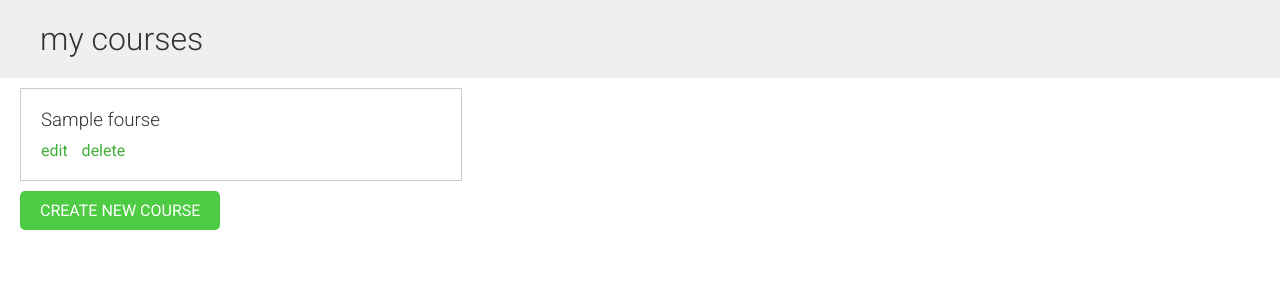
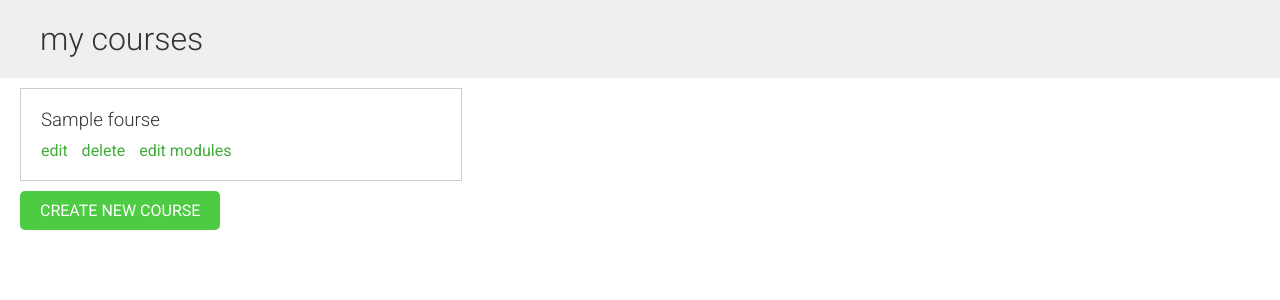
Before and after one commit to azumarions/Django_Project, a Django app: template django_learning/educa/courses/templates/courses/manage/course/list.html in a window 1280 px wide. Shown: the part 54-354 px from the top of the page. Run offline with Django 3.2, Linux system fonts and the light colour scheme; the template is opened without the code that fills it: most values are stand-ins (such as "Sample title", 1, 10 or a date in 2020); some libraries are stand-ins or nearby versions.

Commit message:
django_learning

```diff
--- a/django_learning/educa/courses/templates/courses/manage/course/list.html
+++ b/django_learning/educa/courses/templates/courses/manage/course/list.html
@@ -10,6 +10,7 @@
             <p>
                 <a href="{% url "course_edit" course.id %}">edit</a>
                 <a href="{% url "course_delete" course.id %}">delete</a>
+                <a href="{% url "course_module_update" course.id %}">edit modules</a>
             </p>
         </div>
       {% empty %}
```
Also changed, not shown: django_learning/educa/courses/templates/courses/manage/module/format.html (added).
